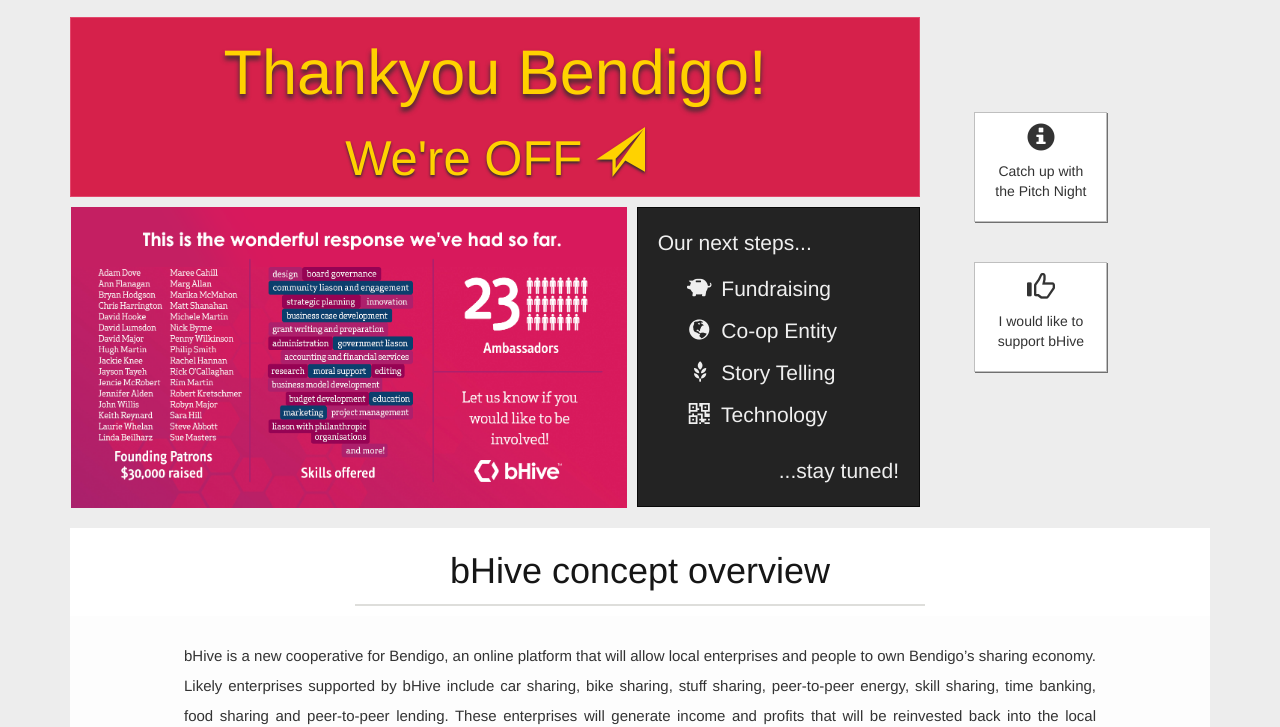
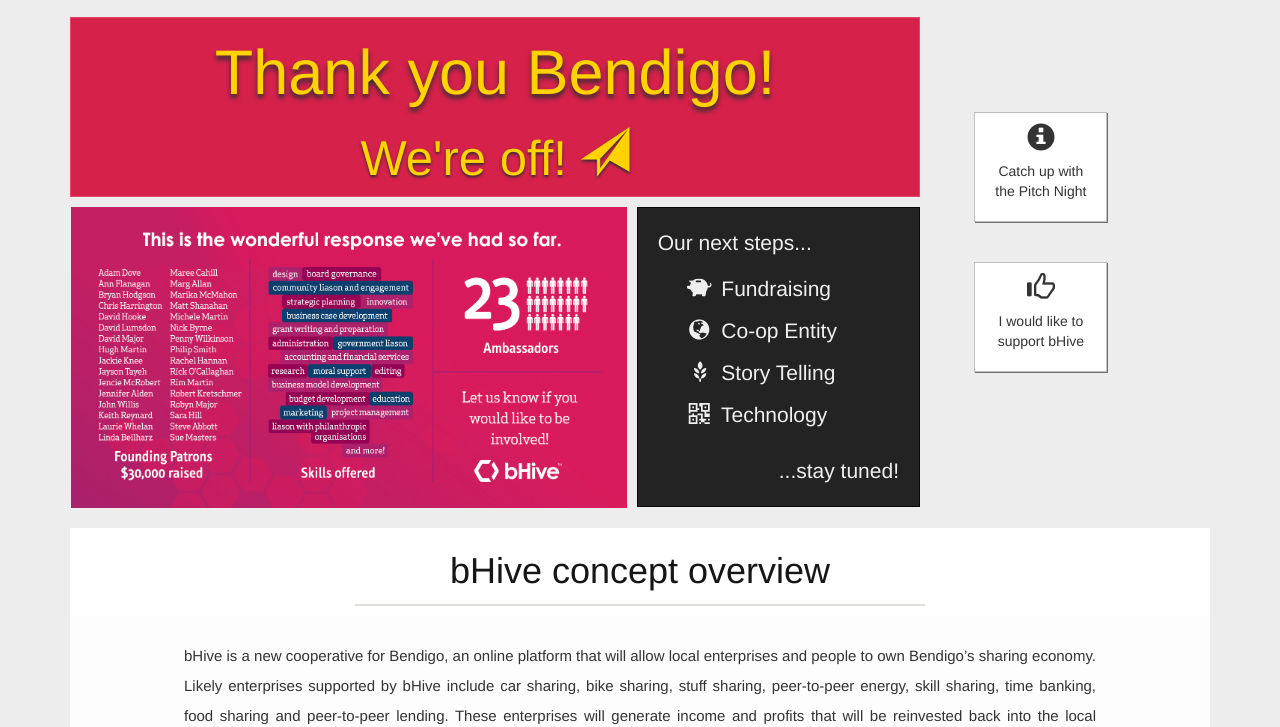
Before and after one commit to turneye/bHive_www, a plain HTML site: page PublicWebsite/PublicWebsite/index.html in a window 1280 px wide. Shown: the part 73-800 px from the top of the page. Drawn offline with nearby package versions, Linux system fonts and the light colour scheme; a script that the page names is missing; a web font is replaced by a local one.

Commit message:
changed thankyou to thank you

```diff
--- a/PublicWebsite/PublicWebsite/index.html
+++ b/PublicWebsite/PublicWebsite/index.html
@@ -62,8 +62,8 @@
             <div class="row is-table-row">
                 <div class="col-md-9 col-sm-12 is-table-cell m-b-md">
                     <div class="col-md-12 highlight">
-                        <h1>Thankyou Bendigo!</h1>
-                        <h2>We're OFF <i class="glyphicon glyphicon-send"></i></h2>
+                        <h1>Thank you Bendigo!</h1>
+                        <h2>We're off! <i class="glyphicon glyphicon-send"></i></h2>
                     </div>
                     <div class="col-md-8 graphic">
                         <img src="Images/sofar.png" class="img-responsive" alt="Wonderful responses so far..." />
```
